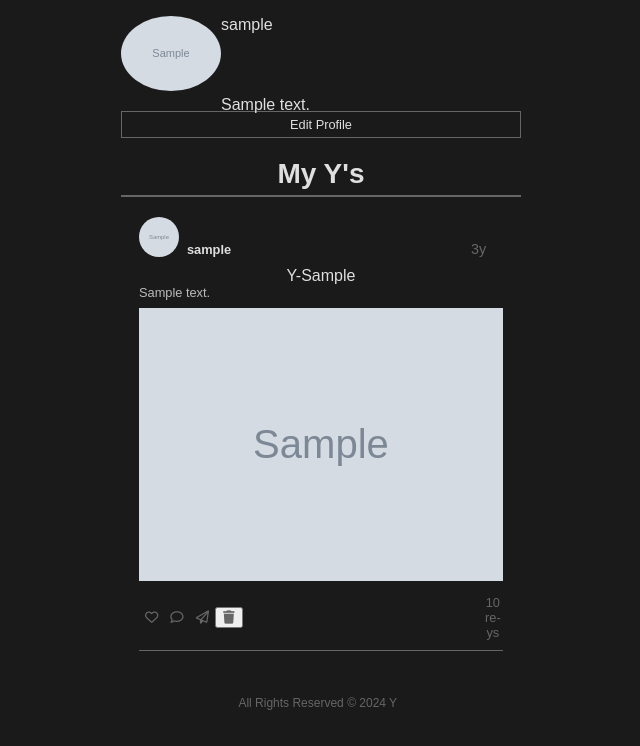
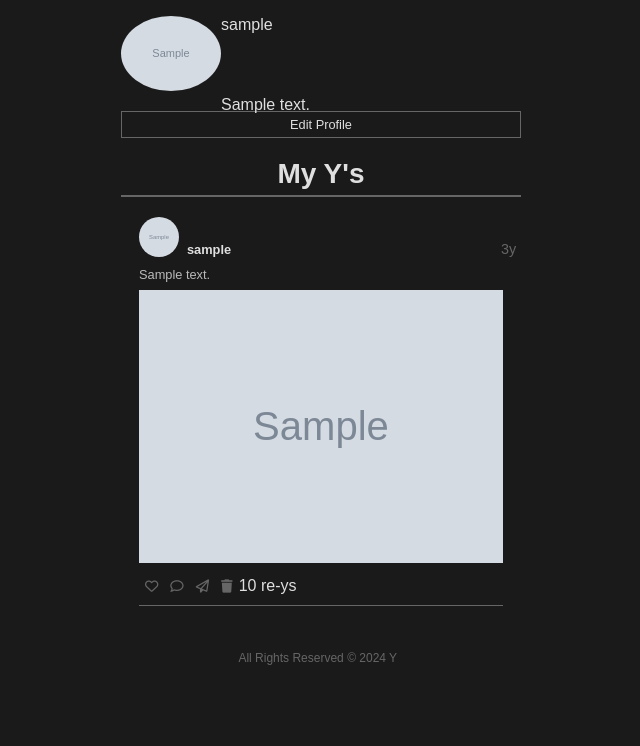
Before and after one commit to tylerbui/project3, a Django app: page /profile/1 in a window 1280 px wide. Shown: the part 54-800 px from the top of the page, without its empty margins (319-959 px from the left). Run offline with Django 4.2, Linux system fonts and the light colour scheme; a user stored in the database is signed in; tables that the repository leaves empty hold one stand-in row (values such as "Sample post"); grey boxes marked "Sample" are stand-in pictures.

Commit message:
updates css

```diff
--- a/main_app/static/css/style.css
+++ b/main_app/static/css/style.css
@@ -147,7 +147,7 @@ footer {
 .post-time {
     color: var(--secondary-text);
     font-size: 0.9em;
-    margin-left:240px;
+    margin-left:270px;
 }
 
 .post-text {
@@ -180,7 +180,7 @@ body > main > div > div > div.post-interactions > button:hover {
     fill: #fff;
 }
 
-.comment-info p {
+.comments-p-home {
     color: var(--secondary-text);
     font-size: 0.8em;
     margin-left: 240px;
@@ -300,6 +300,24 @@ input[type="file"] {
     width: 100%;
   }
 
+  .comments-p-profile {
+    color: var(--secondary-text);
+    font-size: 0.8em;
+    margin-left: 215px;
+}
+
+  /* post delete button */
+  body > main > div.post-container > div > div.post-interactions > div.post-delete > a > button {
+    background: none;
+    border:none;
+    color:var(--main-text);
+    cursor: pointer;
+  }
+
+  body > main > div.post-container > div > div.post-interactions > div.post-delete > a > button:hover {
+    color:#fff;
+  }
+
 /* EDIT PROFILE PAGE */
 
 /* edit profile page lebels */
@@ -388,6 +406,11 @@ body > main > form > button {
     display: none;
 }
 
+/* tag name above posts */
+body > main > div.post-container > div > div:nth-child(2) {
+    display: none;
+}
+
 /* MEDIA QUERIES */
 @media screen and (max-width: 490px) {
 
```
